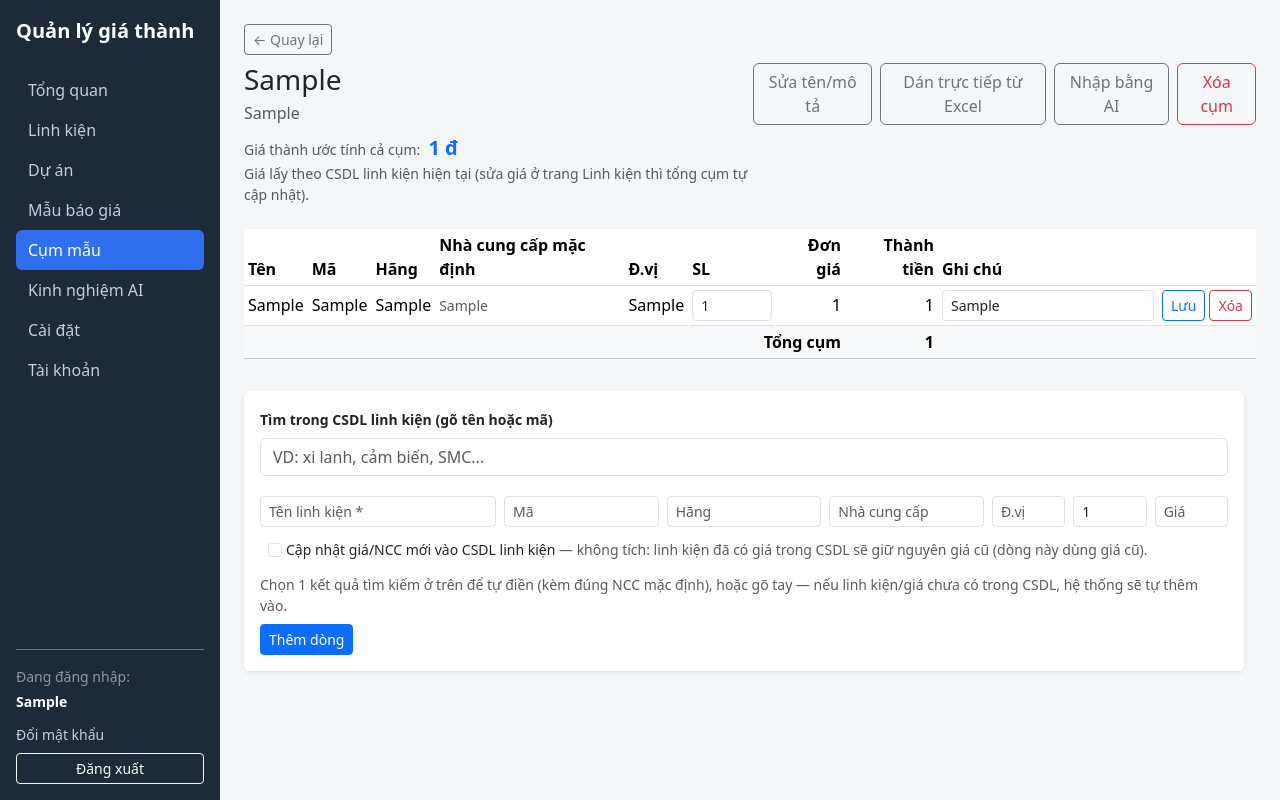
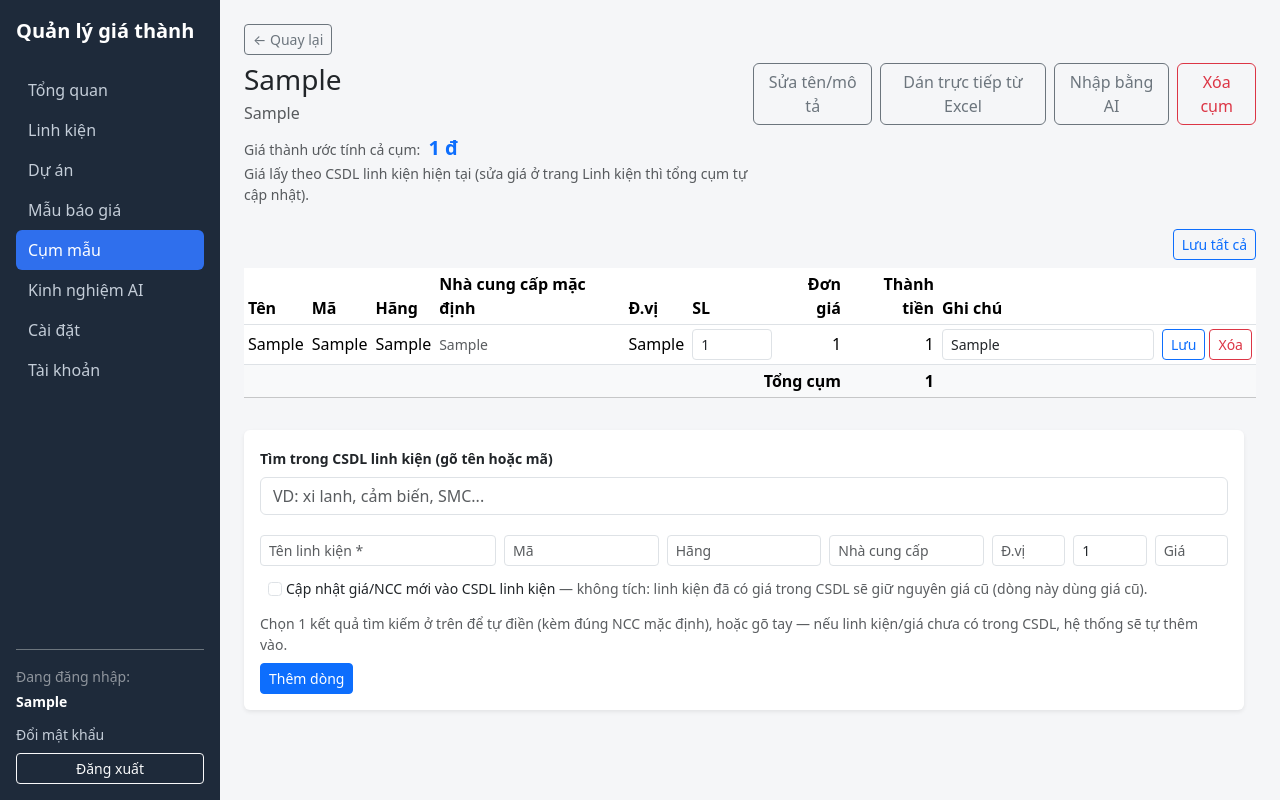
Before and after one commit to thuminkk/phanmembaogia, a FastAPI app: page /cum-tieu-chuan/1 in a window 1280 px wide. Run offline with FastAPI, Linux system fonts and the light colour scheme; the visitor is signed in with stand-in values (Sample User, id 1); tables that the repository leaves empty hold one stand-in row (values such as "Sample post"); some libraries are stand-ins or nearby versions.

Commit message:
Cụm mẫu: thêm nút Lưu tất cả (SL + ghi chú mọi dòng)
Co-Authored-By: Claude Opus 5.5 <noreply@anthropic.com>

```diff
--- a/app/static/js/quotes.js
+++ b/app/static/js/quotes.js
@@ -175,7 +175,9 @@ function initSaveAllLines() {
     if (!btn) return;
 
     btn.addEventListener("click", function () {
-        const forms = Array.from(document.querySelectorAll('form[id^="pl-"]'));
+        // data-form-prefix: tiền tố id form từng dòng ("pl-" ở báo giá, "line-" ở cụm mẫu).
+        const prefix = btn.dataset.formPrefix || "pl-";
+        const forms = Array.from(document.querySelectorAll('form[id^="' + prefix + '"]'));
         if (!forms.length) return;
         const originalText = btn.textContent;
         btn.disabled = true;
--- a/app/templates/standard_groups/detail.html
+++ b/app/templates/standard_groups/detail.html
@@ -28,6 +28,11 @@
     </div>
 </div>
 
+{% if group.lines %}
+<div class="d-flex justify-content-end mb-2">
+    <button type="button" class="btn btn-sm btn-outline-primary" id="save-all-lines" data-form-prefix="line-">Lưu tất cả</button>
+</div>
+{% endif %}
 <div class="table-responsive mb-3">
     <table class="table table-sm bg-white align-middle">
         <thead><tr><th>Tên</th><th>Mã</th><th>Hãng</th><th>Nhà cung cấp mặc định</th><th>Đ.vị</th><th>SL</th><th class="text-end">Đơn giá</th><th class="text-end">Thành tiền</th><th>Ghi chú</th><th></th></tr></thead>
```
